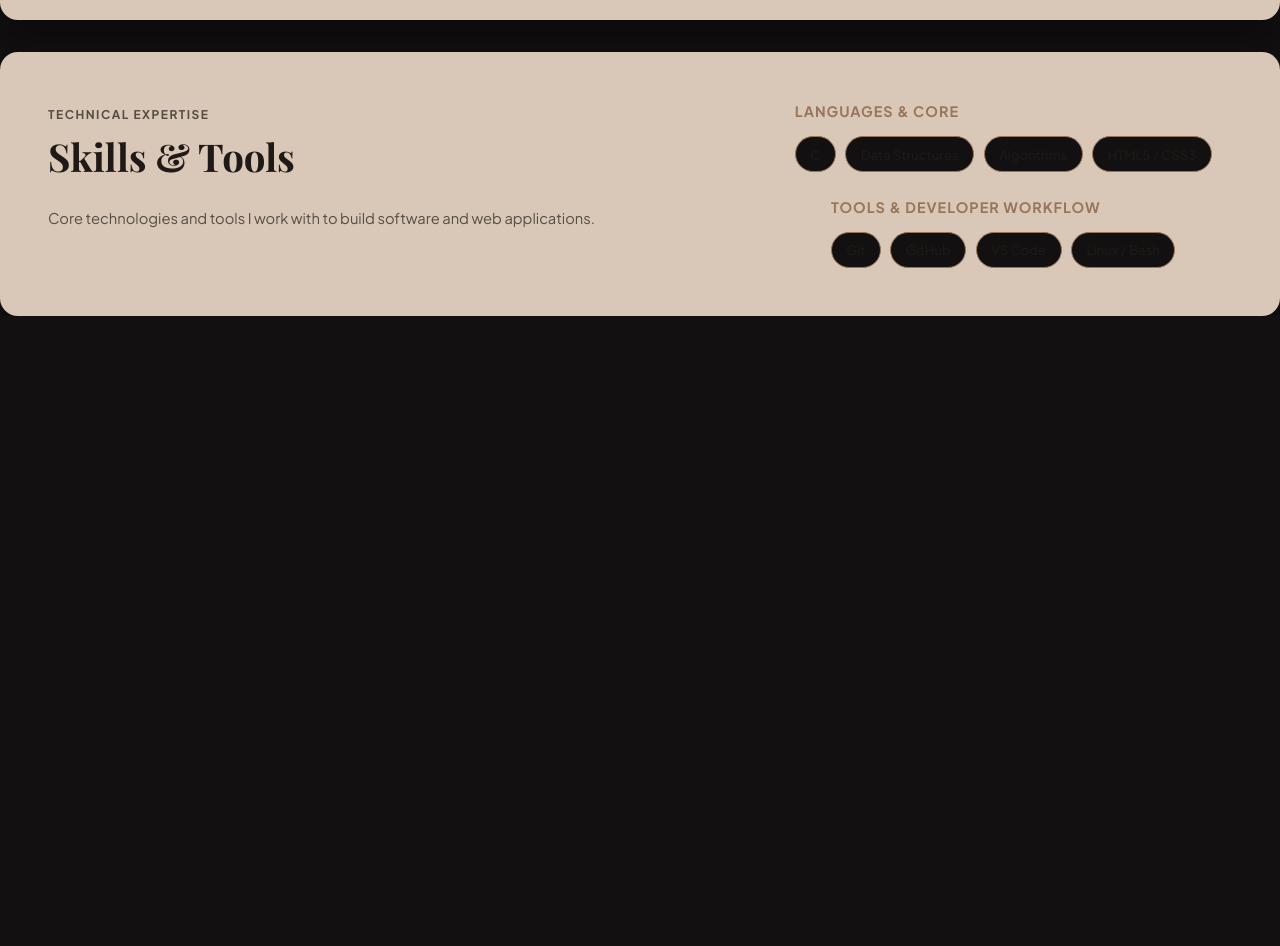
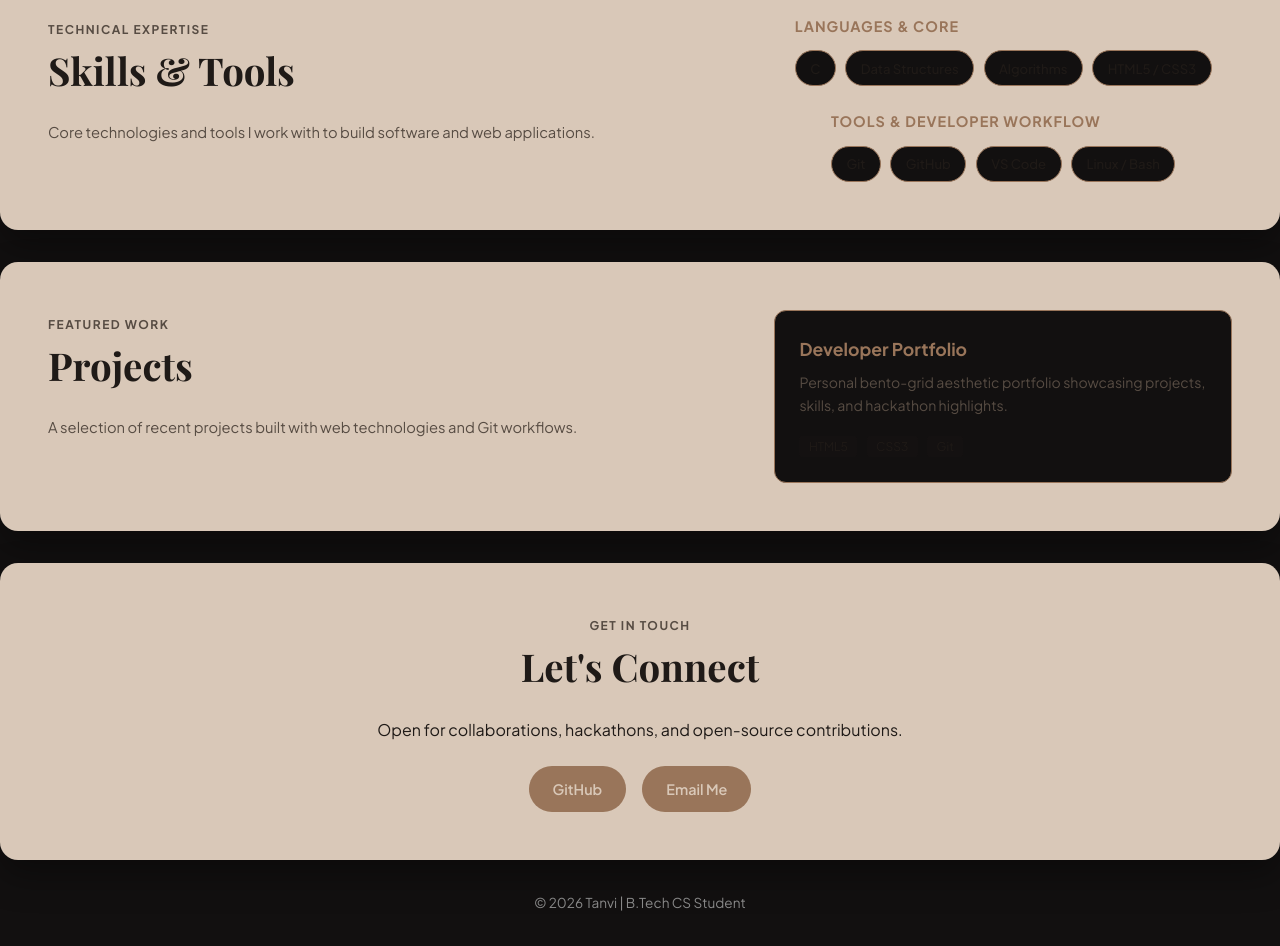
Before and after one commit to Tanvi975/portfolio-website-tanvi, a plain HTML site: page index.html in a window 1280 px wide. Shown: the part 986-1932 px from the top of the page. Before the commit the page ends 1302 px from the top, so only its background shows below. Drawn offline with nearby package versions, Linux system fonts and the light colour scheme.

Commit message:
projects added

```diff
--- a/index.html
+++ b/index.html
@@ -9,11 +9,14 @@
     <link rel="preconnect" href="https://fonts.googleapis.com">
     <link rel="preconnect" href="https://fonts.gstatic.com" crossorigin>
     <link href="https://fonts.googleapis.com/css2?family=Playfair+Display:wght@600;700&family=Plus+Jakarta+Sans:wght@400;500;600;700&display=swap" rel="stylesheet">
+
 </head>
+
 
 <body>
 
     <!-- Top Navigation -->
+
     <nav class="top-nav">
         <div class="brand">Tanvi<span>.CS</span></div>
         <div class="nav-links">
@@ -30,9 +33,7 @@
         <!-- Rest of the sections will be added here -->
     </div>
 
-    <footer class="footer">
-        &copy; 2026 Tanvi | B.Tech CS Student
-    </footer>
+
 
 </body>
 
@@ -120,5 +121,44 @@
                 <span class="tag">Linux / Bash</span>
             </div>
         </div>
+
     </div>
 </section>
+
+<!-- Card 4: Projects -->
+
+<section class="bento-card" id="projects">
+    <div class="card-left">
+        <span class="sub-heading">FEATURED WORK</span>
+        <h2 class="main-heading">Projects</h2>
+        <p class="skills-intro">A selection of recent projects built with web technologies and Git workflows.</p>
+    </div>
+
+    <div class="card-right projects-grid">
+        <div class="project-box">
+            <h3>Developer Portfolio</h3>
+            <p>Personal bento-grid aesthetic portfolio showcasing projects, skills, and hackathon highlights.</p>
+            <div class="project-tech"><span>HTML5</span> <span>CSS3</span> <span>Git</span></div>
+        </div>
+
+    </div>
+</section>
+
+<!-- Card 5: Contact & Footer -->
+
+<section class="bento-card" id="contact">
+    <div class="contact-content">
+        <span class="sub-heading">GET IN TOUCH</span>
+        <h2 class="main-heading">Let's Connect</h2>
+        <p>Open for collaborations, hackathons, and open-source contributions.</p>
+        <div class="contact-links">
+            <a href="https://github.com" target="_blank" class="contact-btn">GitHub</a>
+            <a href="mailto:tanvi@example.com" class="contact-btn">Email Me</a>
+        </div>
+    </div>
+
+</section>
+
+<footer class="footer">
+    &copy; 2026 Tanvi | B.Tech CS Student
+</footer>
--- a/style.css
+++ b/style.css
@@ -270,3 +270,95 @@
       background: var(--accent-dark);
       color: var(--card-bg);
   }
+
+  #projects,
+  #contact {
+      margin-top: 2rem;
+  }
+
+  .project-box {
+      background: var(--bg-dark);
+      border: 1px solid var(--accent-dark);
+      border-radius: 12px;
+      padding: 1.5rem;
+      width: 100%;
+  }
+
+  .project-box h3 {
+      color: var(--accent-dark);
+      font-size: 1.1rem;
+      margin-bottom: 0.5rem;
+  }
+
+  .project-box p {
+      color: var(--text-muted);
+      font-size: 0.88rem;
+      margin-bottom: 1rem;
+  }
+
+  .project-tech span {
+      font-size: 0.75rem;
+      color: var(--text-dark);
+      background: rgba(44, 36, 32, 0.1);
+      padding: 0.2rem 0.6rem;
+      border-radius: 4px;
+      margin-right: 0.4rem;
+  }
+
+  .contact-content {
+      text-align: center;
+      width: 100%;
+  }
+
+  .contact-links {
+      display: flex;
+      justify-content: center;
+      gap: 1rem;
+      margin-top: 1.5rem;
+  }
+
+  .contact-btn {
+      text-decoration: none;
+      background: var(--accent-dark);
+      color: var(--card-bg);
+      padding: 0.7rem 1.5rem;
+      border-radius: 25px;
+      font-size: 0.9rem;
+      font-weight: 600;
+      transition: transform 0.2s ease;
+  }
+
+  .contact-btn:hover {
+      transform: translateY(-2px);
+  }
+  /* Responsiveness */
+
+  @media (max-width: 768px) {
+      .portfolio-container {
+          padding: 1rem;
+      }
+      .bento-card {
+          flex-direction: column;
+          padding: 1.8rem;
+          gap: 1.5rem;
+      }
+      .main-heading {
+          font-size: 1.8rem;
+      }
+      .top-nav {
+          flex-direction: column;
+          gap: 1rem;
+      }
+      .nav-links {
+          flex-wrap: wrap;
+          justify-content: center;
+          gap: 1rem;
+      }
+      .stats-grid {
+          grid-template-columns: 1fr;
+      }
+      .arch-frame {
+          width: 160px;
+          height: 230px;
+      }
+  }
```
Lines whose indentation alone changed are shown as unchanged.
